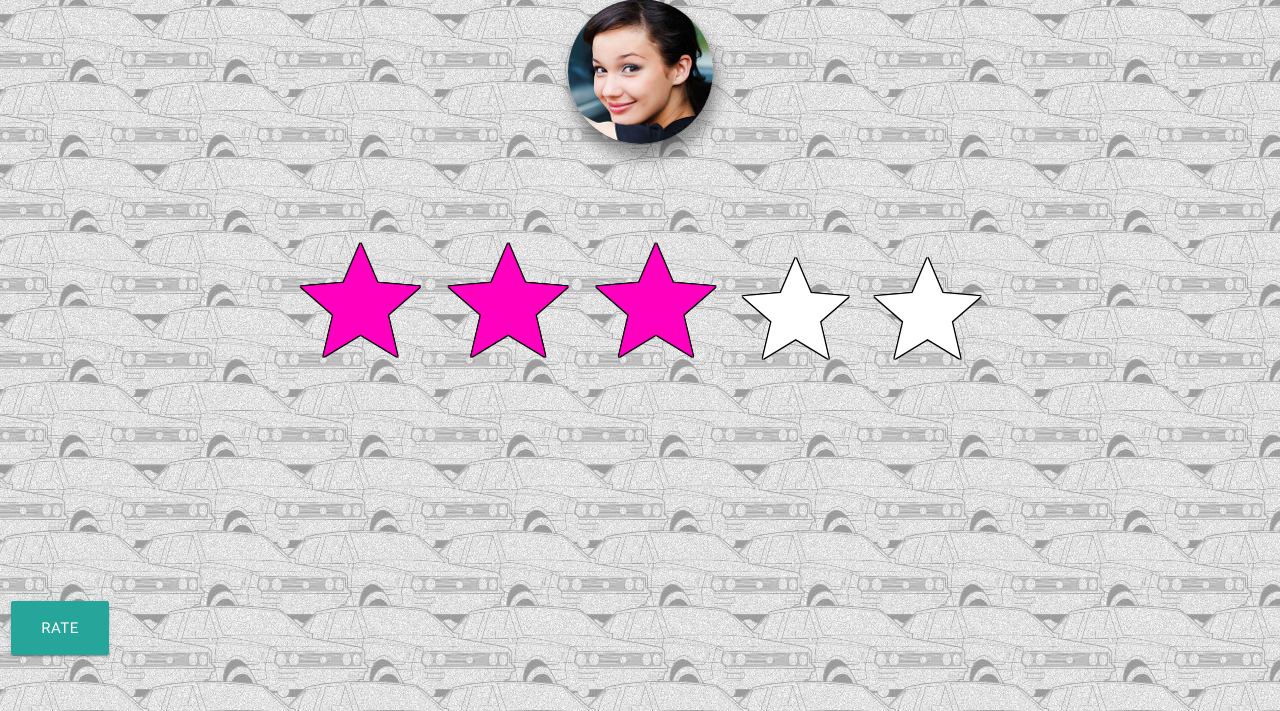
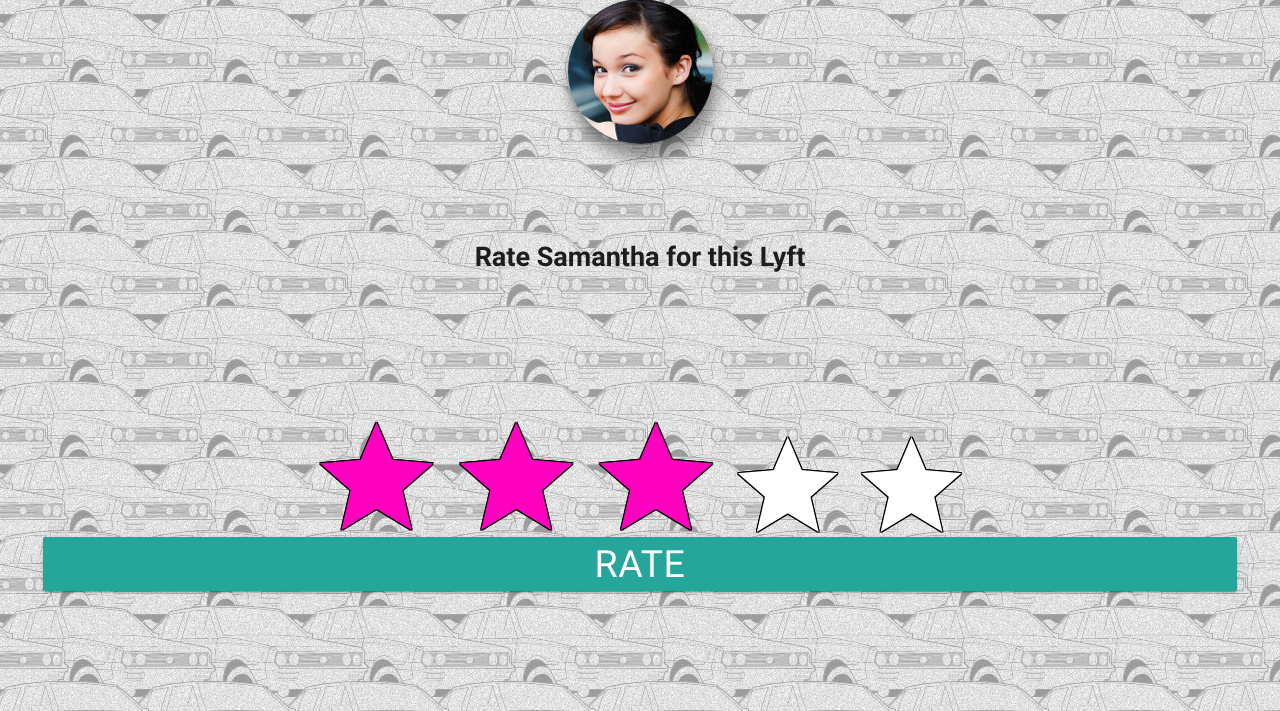
Before and after one commit to guilleCM/Cotxox_app, a Flask app: page /rate/1 in a window 1280 px wide. Shown: the part 89-800 px from the top of the page. Run offline with Flask 2, Linux system fonts and the light colour scheme; a user stored in the database is signed in; some libraries are stand-ins or nearby versions.

Commit message:
Finished Rate view

```diff
--- a/templates/vertical/rate.html
+++ b/templates/vertical/rate.html
@@ -6,31 +6,38 @@
 			box-shadow: 3px 12px 13px 3px rgba(0,0,0,0.35), 0 1px 5px 0 rgba(0,0,0,0.12), 0 3px 1px -2px rgba(0,0,0,0.2);
 		}
 		.next-container{
-        	bottom: 7%;
+        	bottom: 15%;
 		    position: fixed;
 		    width: 100%;
         }
 		.rate-container{
-			height: 20%;
-			display: inline;
+			margin-top: 10%;
 		}
 		.material-icons {
 			color: rgba(255, 255, 255, 1);
 			text-shadow: 1px 0 0 #000, -1px 0 0 #000, 0 1px 0 #000, 0 -1px 0 #000, 1px 1px #000, -1px -1px 0 #000, 1px -1px 0 #000, -1px 1px 0 #000;
-			font-size: 16vmin;
+			font-size: 15vmin;
 			cursor: pointer;
 		}
 		.material-icons:hover {
 			color: #ff00bf;
 			text-shadow: 1px 0 0 #000, -1px 0 0 #000, 0 1px 0 #000, 0 -1px 0 #000, 1px 1px #000, -1px -1px 0 #000, 1px -1px 0 #000, -1px 1px 0 #000;
-			font-size: 20vmin;
+			font-size: 19vmin;
 			cursor: pointer;
 		}
 		.active {
 			color: #ff00bf;
 			text-shadow: 1px 0 0 #000, -1px 0 0 #000, 0 1px 0 #000, 0 -1px 0 #000, 1px 1px #000, -1px -1px 0 #000, 1px -1px 0 #000, -1px 1px 0 #000;
-			font-size: 18vmin;
+			font-size: 17vmin;
 			cursor: pointer;
+		}
+		#btn-rate{
+			width: 95%;
+			margin-left: 2.5%;
+			font-size: 2.5rem;
+		}
+		h5 {
+			font-size: 1.80rem;
 		}
 	</style>
 	<div class="row wrapper" style="height: 40%">
@@ -38,11 +45,16 @@
 			<img class="circle" src="../../static/img/drivers/driver1.jpg" alt="driver1" style="margin:auto">
 		</div>
 	</div>
+	<div class="row">
+		<div class="col s12 center">
+			<h5><b>Rate Samantha for this Lyft</b></h5>
+		</div>
+	</div>
 	<div class="row rate-container">
-		<div class="col s12 center">
+		<div class="col s12 center rates">
 			<i class="material-icons star1 active">star</i>
 			<i class="material-icons star2 active">star</i>
-			<i class="material-icons star3 active">star</i>
+			<i class="material-icons star3 active" id="selected">star</i>
 			<i class="material-icons star4 ">star</i>
 			<i class="material-icons star5 ">star</i>
 		</div>
@@ -56,9 +68,33 @@
 
 {% block javascript %}
 	<script>
-	$('.material-icons').click(function() {
-		$(this).siblings(":last-child").hide();
+	$('.rates i').click(function() {
+		var index = $(this).index();
+		var position = 0;
+		for(var i = 0; i<= index; i++){
+			$('.rates :nth-child('+(i+1)+')').addClass('active');
+			$('.rates :nth-child('+(i+1)+')').removeAttr('id', 'selected');
+			position++;
+		}
+		for(var i = position; i<= 4; i++){
+			$('.rates :nth-child('+(i+1)+')').removeClass('active');
+			$('.rates :nth-child('+(i+1)+')').removeAttr('id', 'selected');
+		}
+		$(this).attr('id', 'selected');
 	});
+	$('.rates i').hover(function() {
+		var index = $(this).index();
+		var position = 0;
+		for(var i = 0; i<= index; i++){
+			$('.rates :nth-child('+(i+1)+')').addClass('active');
+			position++;
+		}
+		for(var i = position; i<= 4; i++){
+			$('.rates :nth-child('+(i+1)+')').removeClass('active');
+		}
+	});
+
+	// var a = $('#selected').index()
 	</script>
 	<script src="../../static/js/payment.js"></script>
 {% endblock %}
```
